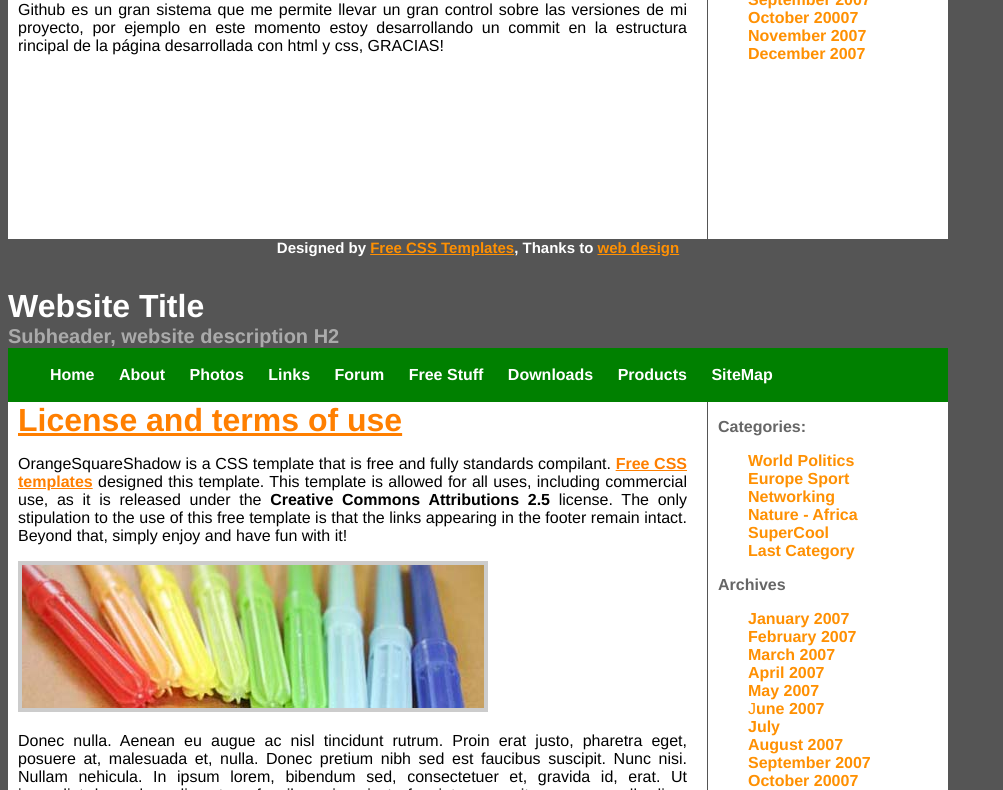
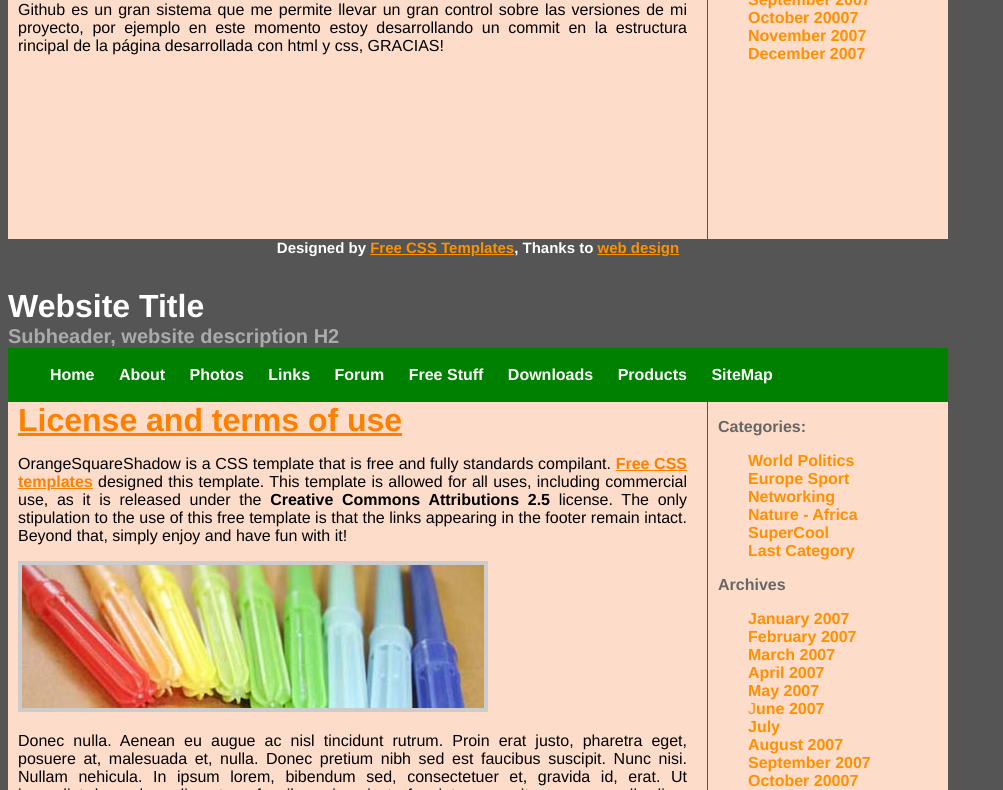
Before and after one commit to Guillo7799/Prueba-Fundamentos, a plain HTML site: page index.html in a window 1280 px wide. Shown: the part 520-1310 px from the top of the page, without its empty margins (0-1003 px from the left). Drawn offline with Linux system fonts and the light colour scheme.

Commit message:
Realicé un cambio en el color de los Div, recomenable cambiar el color del header.

```diff
--- a/css/index.css
+++ b/css/index.css
@@ -50,7 +50,7 @@ nav ul li{
 .principal{
 	float: left;
 	margin: auto;
-	background-color: white;
+	background-color: #fdddca;
 	width: 699px;
 	height: 600px;
 	text-align: justify;
@@ -73,7 +73,7 @@ div p img{
 }
 .segundo{
 	float: right;
-	background-color: white;
+	background-color:#fdddca;
 	width: 240px;
 	height: 600px;
 }
```
